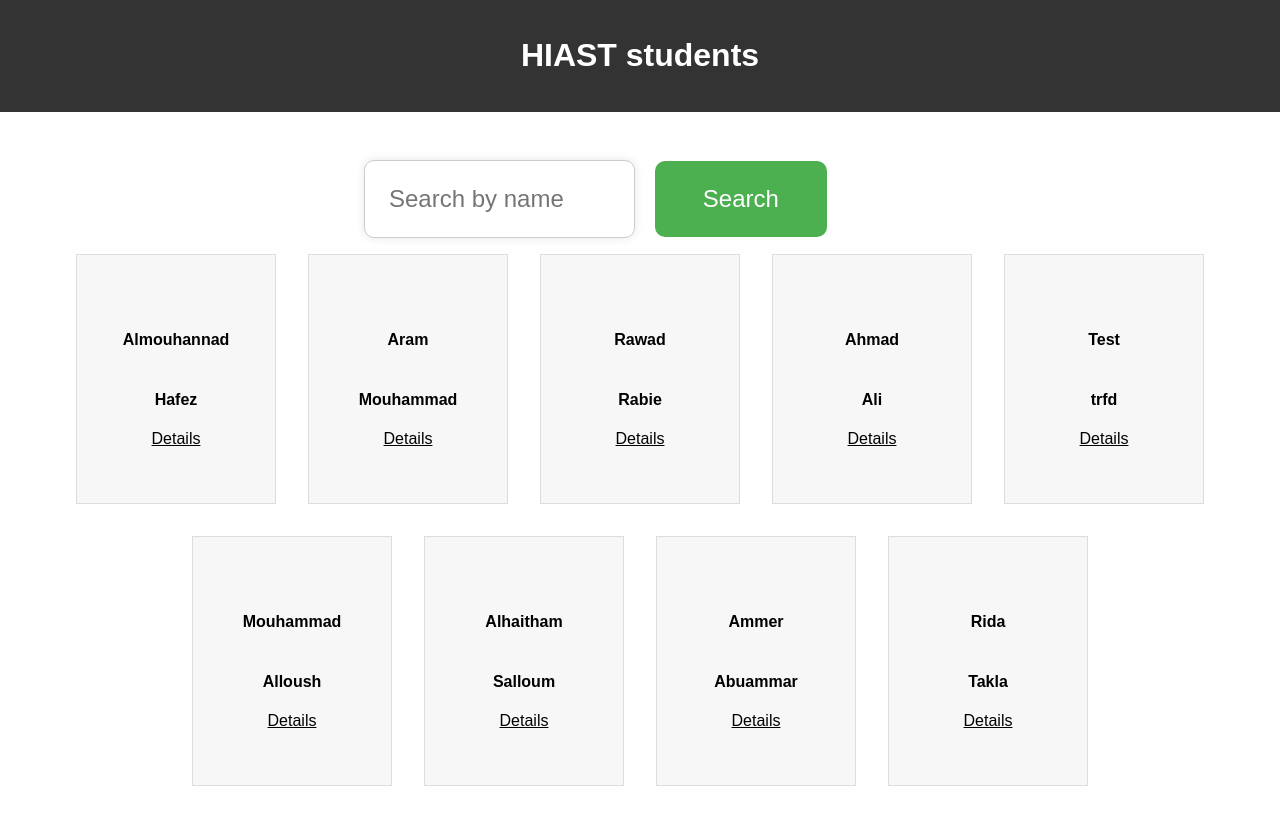
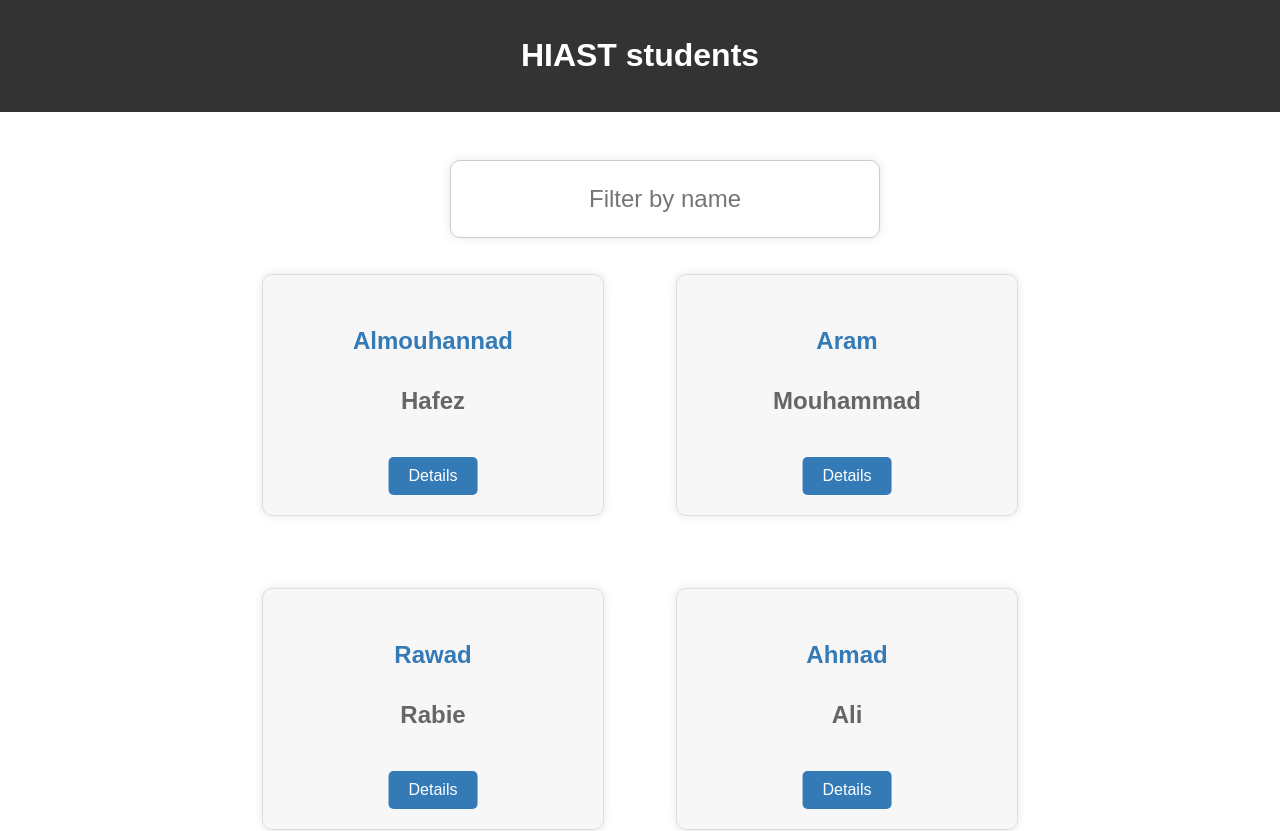
Before and after one commit to Almouhannad/HIAST-students-using-Angular, an Angular app: page / in a window 1280 px wide. Shown: the top 831 px of the page. Built offline with nearby package versions, Linux system fonts and the light colour scheme; data requests are answered from the project's data file.

Commit message:
Add-search

```diff
--- a/json-server/db.json
+++ b/json-server/db.json
@@ -71,6 +71,14 @@
       "city": "Damascus",
       "year": 4,
       "phoneNumber": "0909090909"
+    },
+    {
+      "id": "9",
+      "firstName": "Ali",
+      "lastName": "Ali",
+      "city": "Damascus",
+      "year": 4,
+      "phoneNumber": "0909090909"
     }
   ]
 }
--- a/src/app/components/home/home.component.css
+++ b/src/app/components/home/home.component.css
@@ -8,7 +8,8 @@ section {
 }
 
 input[type="text"] {
-    width: 40%;
+  width: 100%;
+  text-align: center;
   padding: 1em;
   font-size: 1.5em;
   border: 1px solid #ccc;
@@ -17,19 +18,6 @@ section {
   margin-right: 20px;
 }
 
-  button.primary {
-    padding: 1em 2em;
-    font-size: 1.5em;
-    border: none;
-    border-radius: 10px;
-    background-color: #4CAF50;
-    color: #fff;
-    cursor: pointer;
-  }
-
-  button.primary:hover {
-    background-color: #3e8e41;
-  }
 
 .results {
   display: flex;
--- a/src/app/components/home/home.component.html
+++ b/src/app/components/home/home.component.html
@@ -1,10 +1,10 @@
 <section>
     <form>
-        <input type="text" placeholder="Search by name">
-        <button class="primary" type="button">Search</button>
+        <!-- Template variable -->
+        <input type="text" placeholder="Filter by name" #filter (input)="filterStudents(filter.value)" (keydown.enter)="$event.preventDefault()">
     </form>
 </section>
 
 <section class="results">
-    <app-student *ngFor="let student of students" [student]="student"></app-student>
+    <app-student *ngFor="let student of filteredStudents" [student]="student"></app-student>
 </section>
--- a/src/app/components/home/home.component.ts
+++ b/src/app/components/home/home.component.ts
@@ -12,14 +12,30 @@ import { StudentsService } from '../../services/students/students.service';
   styleUrl: './home.component.css'
 })
 export class HomeComponent {
+
   students: Student[] = [];
-  studentsService:StudentsService = inject(StudentsService);
+  filteredStudents: Student[] = [];
+  studentsService: StudentsService = inject(StudentsService);
+
 
   constructor() {
     this.studentsService.getAllStudents().then(
       (students: Student[]) => {
         this.students = students;
+        this.filteredStudents = students;
       }
     )
   }
+
+  filterStudents(text: string) {
+    if (!text) this.filteredStudents = this.students;
+    this.filteredStudents = this.students.filter(
+      student => student?.firstName.toLowerCase().includes(text.toLowerCase())
+    )
+  }
+
+  preventDefault($event: Event) {
+    $event.preventDefault();
+  }
+
 }
--- a/src/app/components/student/student.component.css
+++ b/src/app/components/student/student.component.css
@@ -1,18 +1,44 @@
 .listing {
+  position: relative;
+  display: inline-block;
+  width: 300px;
+  margin: 20px;
+  padding: 20px;
+  border: 1px solid #ddd;
+  border-radius: 10px;
+  box-shadow: 0 0 10px rgba(0, 0, 0, 0.1);
   background-color: #f7f7f7;
-  padding: 1em;
-  border: 1px solid #ddd;
-  width: 200px;
-  /* fixed width */
-  height: 250px;
-  /* fixed height */
-  box-sizing: border-box;
-  display: flex;
-  flex-direction: column;
-  align-items: center;
-  justify-content: center;
+  height: 200px; /* Add a fixed height to the card */
 }
 
-a {
-  color: black;
+.listing h1 {
+  font-size: 24px;
+  margin-bottom: 10px;
+  text-align: center;
 }
+
+.listing .first-name {
+  color: #337ab7;
+}
+
+.listing .last-name {
+  color: #666;
+}
+
+.listing .btn-details {
+  position: absolute;
+  bottom: 20px; /* Position the button 20px from the bottom */
+  left: 50%; /* Position the button 50% from the left */
+  transform: translateX(-50%); /* Center the button horizontally */
+  background-color: #337ab7;
+  color: #fff;
+  border: none;
+  padding: 10px 20px;
+  font-size: 16px;
+  cursor: pointer;
+  border-radius: 5px;
+}
+
+.listing .btn-details:hover {
+  background-color: #23527c;
+}
--- a/src/app/components/student/student.component.html
+++ b/src/app/components/student/student.component.html
@@ -1,5 +1,5 @@
 <section class="listing">
     <h1 class="first-name">{{student.firstName}}</h1>
     <h1 class="last-name">{{student.lastName}}</h1>
-    <a [routerLink]="['details', student.id]">Details</a>
+    <button [routerLink]="['details', student.id]" class="btn-details">Details</button>
 </section>
```
Lines whose indentation alone changed are shown as unchanged.
